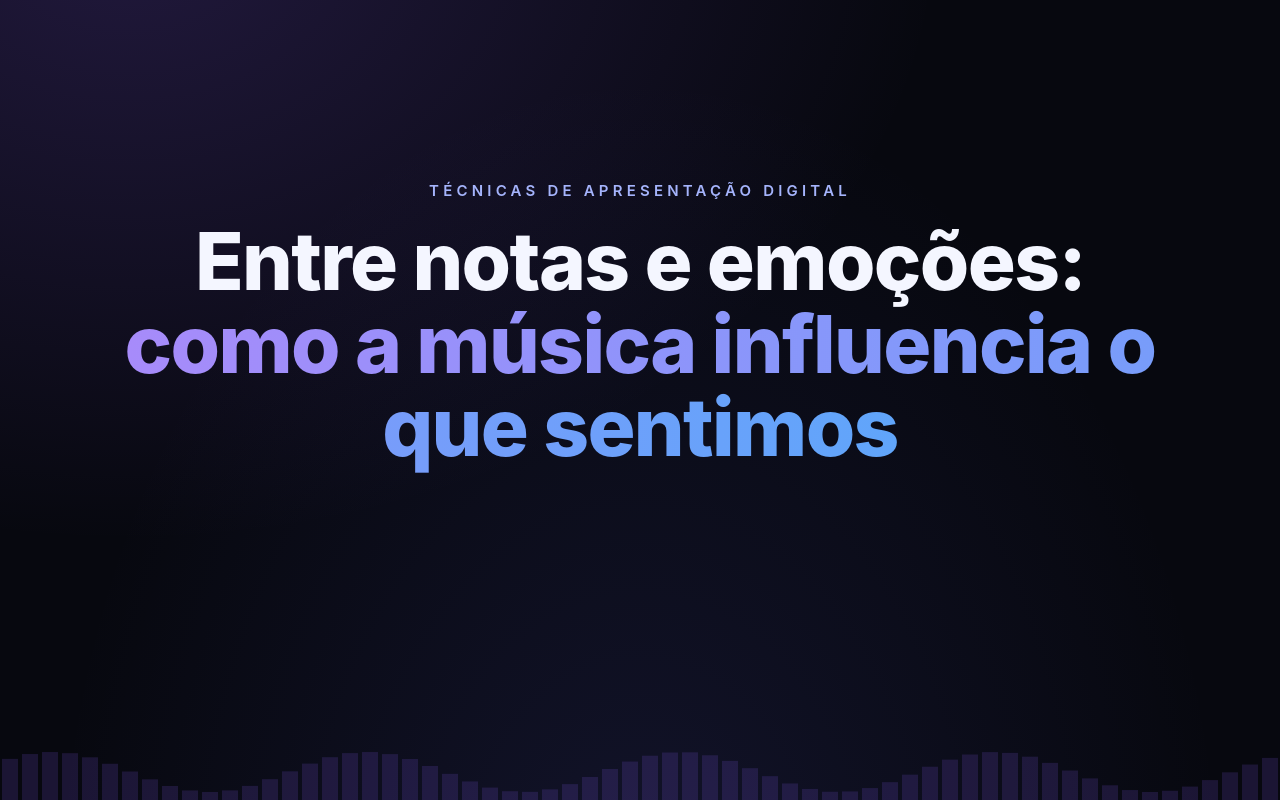
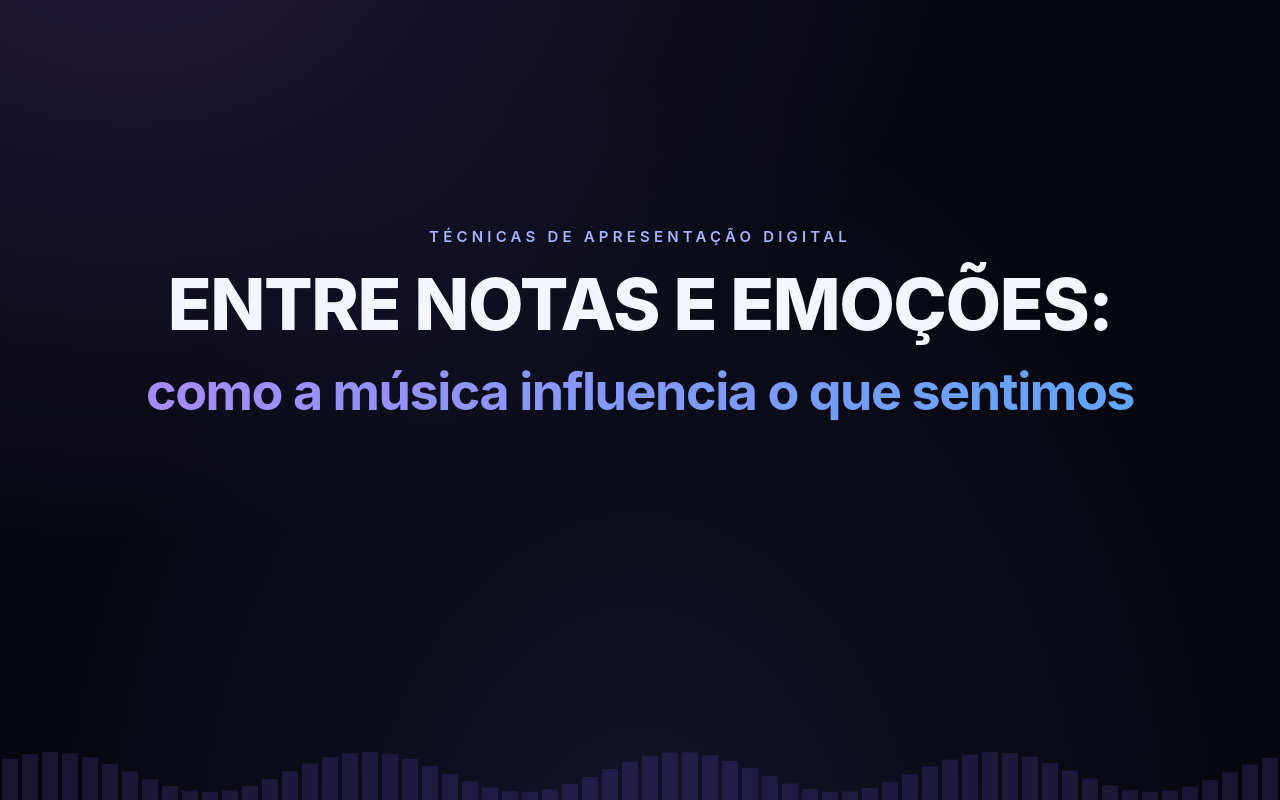
Before and after one commit to Chambs/entre-notas-e-emocoes, a plain HTML site: page Como a música muda o que sentimos_.html in a window 1280 px wide. Drawn offline with Linux system fonts and the light colour scheme.

Commit message:
Ajusta título e subtítulo da capa

```diff
--- a/Como a música muda o que sentimos_.html
+++ b/Como a música muda o que sentimos_.html
@@ -112,6 +112,7 @@ svg.w{width:100%;height:40px}
 #acordes .ci .card b{font-size:22px}
 #acordes .note{font-size:15px}
 .harm-status{font-size:16px;min-height:45px;margin-top:12px;color:#c4b5fd}
+.cover-title{font-size:72px;line-height:1.08;max-width:1136px}.cover-title .cover-subtitle{display:block;font-size:52px;font-weight:650;line-height:1.18;max-width:1000px;margin:18px auto 0;text-wrap:balance}
 </style></head><body>
 <canvas id="cv"></canvas>
 <div id="st">
@@ -122,7 +123,7 @@ FALA: Bom dia! Nós somos Isabela, Raphaela, João Vitor e Matheus. Nosso tema
 
 [AÇÃO] Revelar os nomes, deixando o som de abertura acompanhar a apresentação do grupo.">
 <p class="kick">Técnicas de Apresentação Digital</p>
-<h1>Entre notas e emoções:<br><em>como a música influencia o que sentimos</em></h1>
+<h1 class="cover-title">ENTRE NOTAS E EMOÇÕES:<em class="cover-subtitle">como a música influencia o que sentimos</em></h1>
 <div class="team r" aria-label="Integrantes do grupo"><div><span>Isabela Martines</span><span>23.01680-9</span></div><div><span>Raphaela de Paula</span><span>22.01804-2</span></div><div><span>João Vitor Ferrenha</span><span>22.00085-2</span></div><div><span>Matheus Feitosa</span><span>20.00628-4</span></div></div>
 </section>
 
```
Also changed, not shown: index.html (+2 -1 lines).
